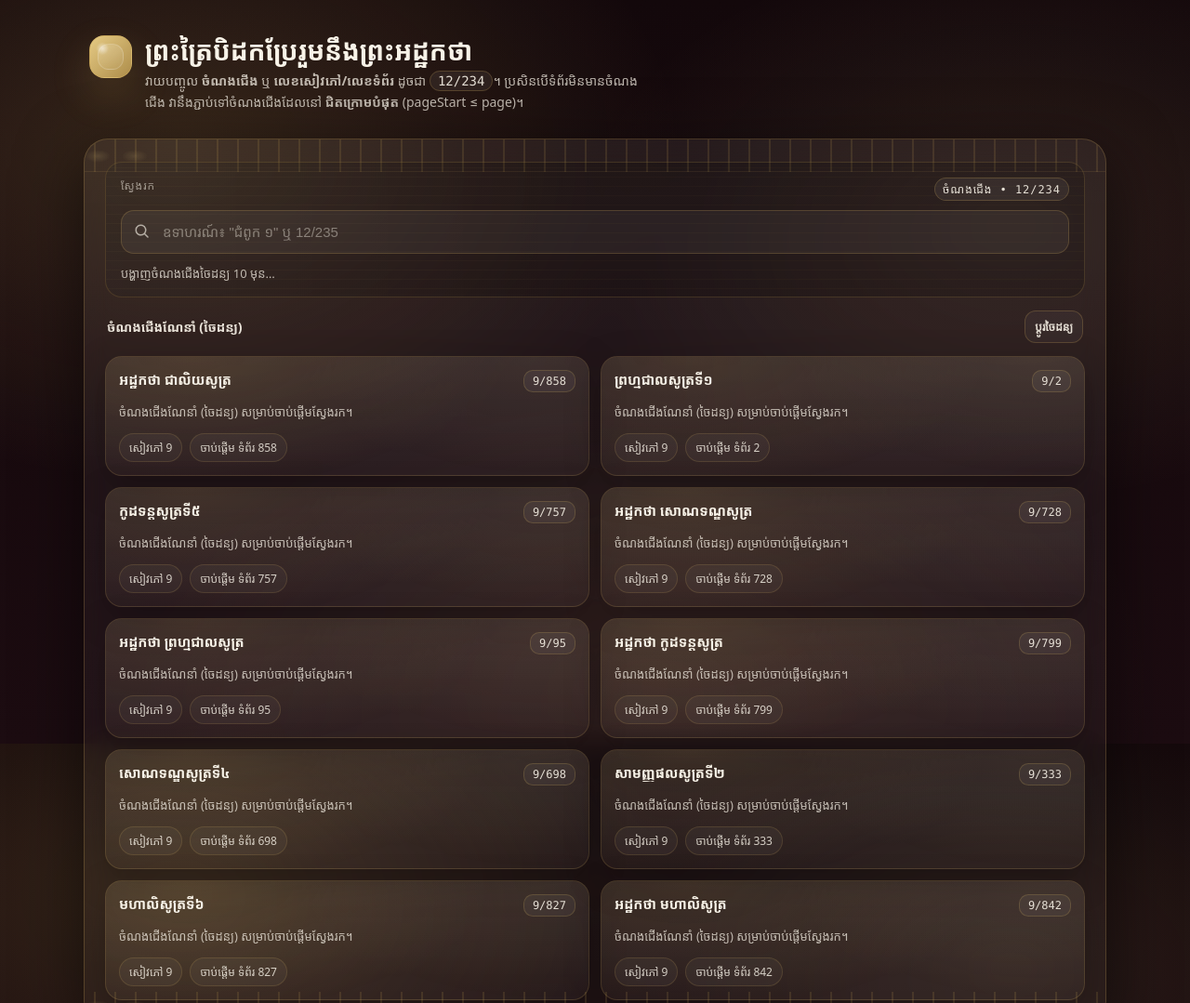
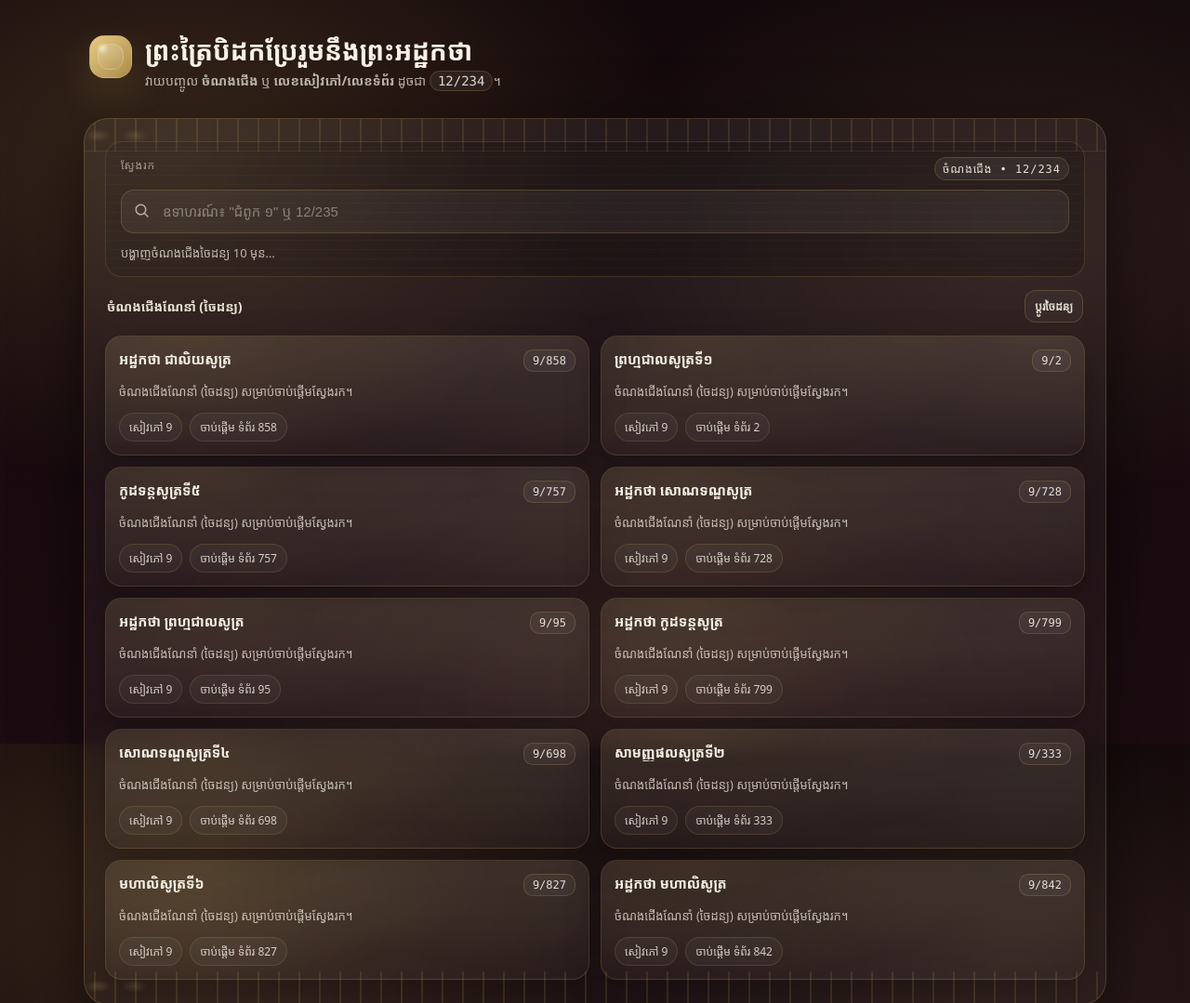
Before and after one commit to eek-dataguy/Tripitaka-and-Athakatha, a plain HTML site: page index.html in a window 1280 px wide. Shown: the top 1079 px of the page at 93% size. Drawn offline with Linux system fonts and the light colour scheme; a web font is replaced by a local one.

Commit message:
rm un important detail

```diff
--- a/index.html
+++ b/index.html
@@ -41,7 +41,6 @@
           <h1>ព្រះត្រៃបិដកប្រែរួមនឹងព្រះអដ្ឋកថា</h1>
           <p class="sub">
             វាយបញ្ចូល <b>ចំណងជើង</b> ឬ <b>លេខសៀវភៅ/លេខទំព័រ</b> ដូចជា <code>12/234</code>។
-            ប្រសិនបើទំព័រមិនមានចំណងជើង វានឹងភ្ជាប់ទៅចំណងជើងដែលនៅ <b>ជិតក្រោមបំផុត</b> (pageStart ≤ page)។
           </p>
         </div>
       </div>
```
